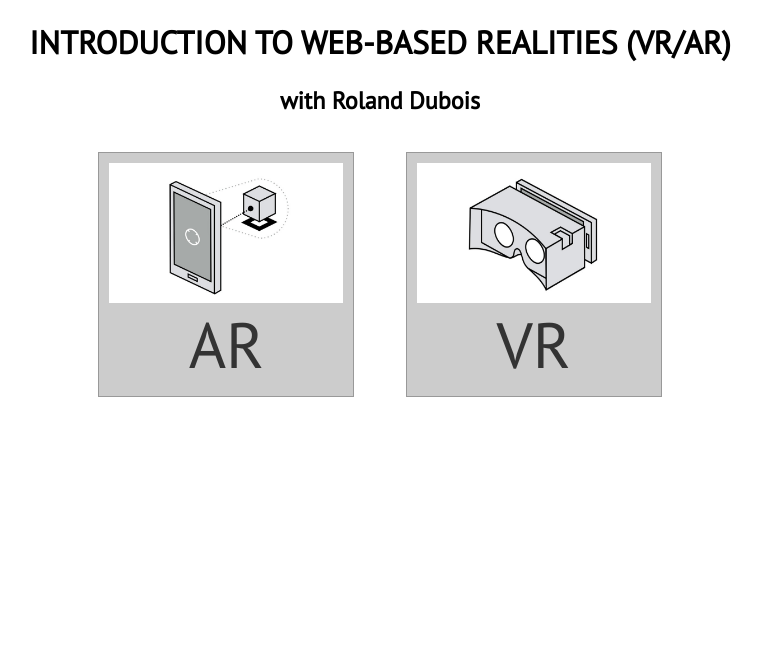
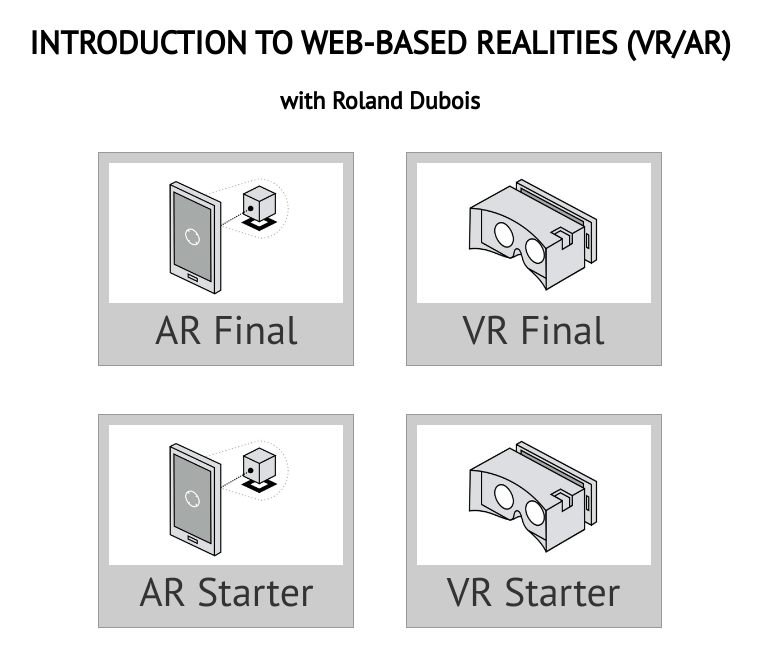
Before and after one commit to gymnasium/GYM-015, a website: page index.html in a window 1280 px wide. Shown: the whole page, without its empty margins (260-1022 px from the left). Drawn offline with Linux system fonts and the light colour scheme.

Commit message:
starter scenes

```diff
--- a/index.html
+++ b/index.html
@@ -19,7 +19,7 @@
 			color: #333;
 			text-decoration: none;
 			display: inline-block;
-			font-size: 4em;
+			font-size: 2.5em;
 		    margin: 2vh 2vw;
 		    padding:10px;
 		    width:20vw;
@@ -45,7 +45,8 @@
 <body>
 	<h1>INTRODUCTION TO WEB-BASED REALITIES (VR/AR)</h1>
 	<h2>with Roland Dubois</h2>
-	<p><a href="/ar-demo"><i class="ar"></i>AR</a><a href="/vr-demo"><i class="vr"></i>VR</a></p>
+	<p><a href="/ar-demo"><i class="ar"></i>AR Final</a><a href="/vr-demo"><i class="vr"></i>VR Final</a></p>
+	<p><a href="/ar-starter"><i class="ar"></i>AR Starter</a><a href="/vr-starter"><i class="vr"></i>VR Starter</a></p>
 
 </body>
 </html>
```
Also changed, not shown: ar-starter/index.html (added, +26 -0 lines), vr-starter/index.html (added).
